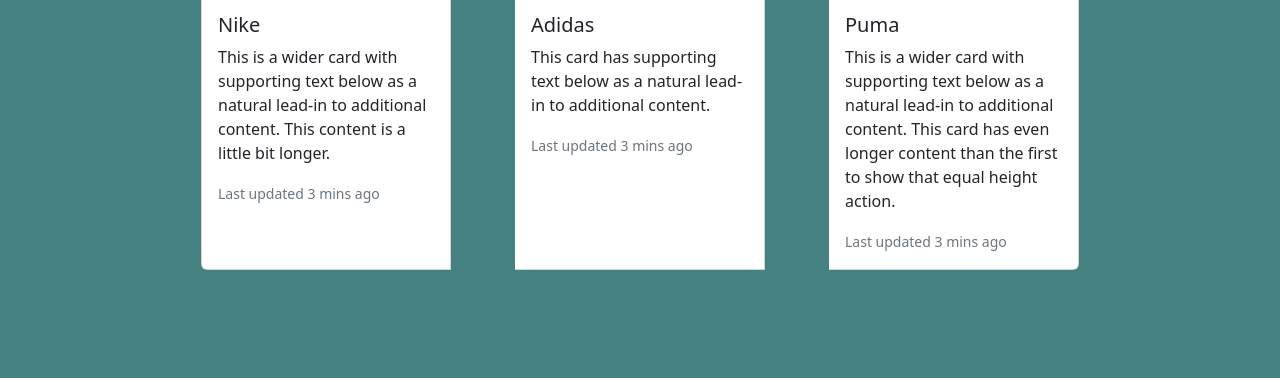
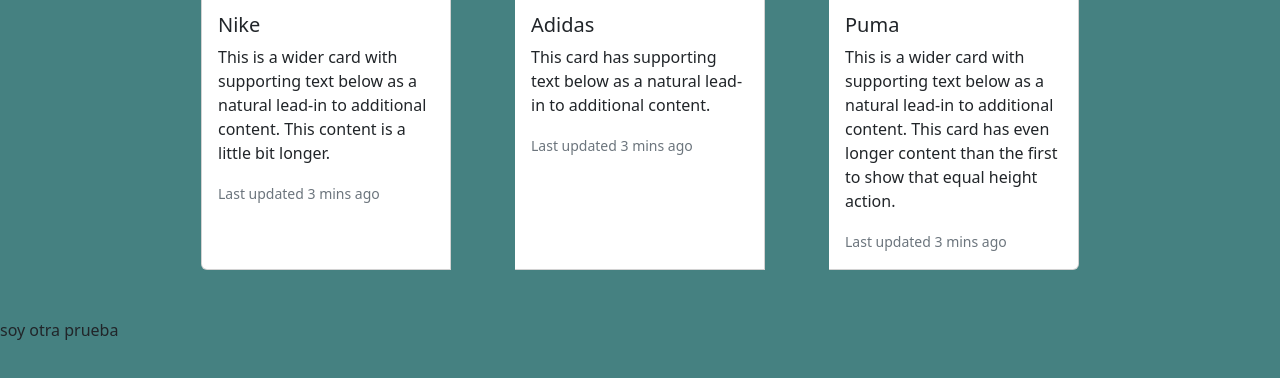
Before and after one commit to jleuce/PRUEBA, a plain HTML site: page htmljano.html in a window 1280 px wide. Shown: the part 290-668 px from the top of the page. Drawn offline with nearby package versions, Linux system fonts and the light colour scheme.

Commit message:
otra prueba mas

```diff
--- a/htmljano.html
+++ b/htmljano.html
@@ -58,5 +58,6 @@
     </main>
     <script src="https://cdn.jsdelivr.net/npm/bootstrap@5.2.0-beta1/dist/js/bootstrap.bundle.min.js" integrity="sha384-pprn3073KE6tl6bjs2QrFaJGz5/SUsLqktiwsUTF55Jfv3qYSDhgCecCxMW52nD2" crossorigin="anonymous"></script>
     <script src="./jsjano.js"></script>
+    soy otra prueba
 </body>
 </html>
```
